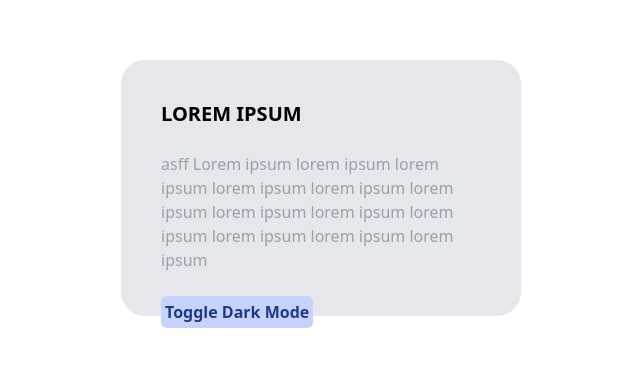
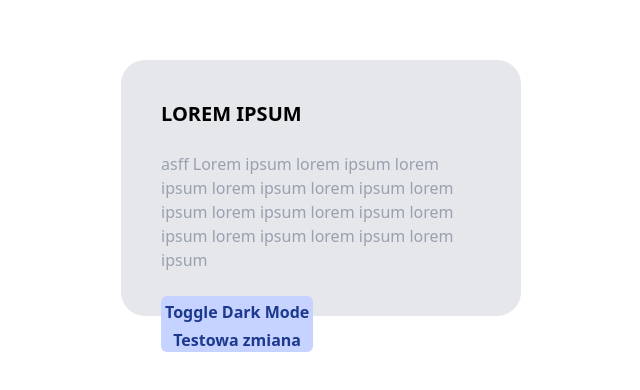
Before and after one commit to Koloqs/tryb_jasny-ciemny-tailwindcss-, a plain HTML site: page index.html in a window 1280 px wide. Shown: the part 212-602 px from the top of the page, without its empty margins (319-959 px from the left). Drawn offline with Linux system fonts and the light colour scheme.

Commit message:
Update index.html

```diff
--- a/index.html
+++ b/index.html
@@ -18,6 +18,7 @@
       <br>
       <button id="przycisk" onclick="tryb_ciemny()" class="rounded-md bg-indigo-200 border-none font-bold text-blue-900">
         <p id="p_przycisku" class="p-1">Toggle Dark Mode</p>
+        <p>Testowa zmiana</p>
       </button>
     </section>
     <script>
```
